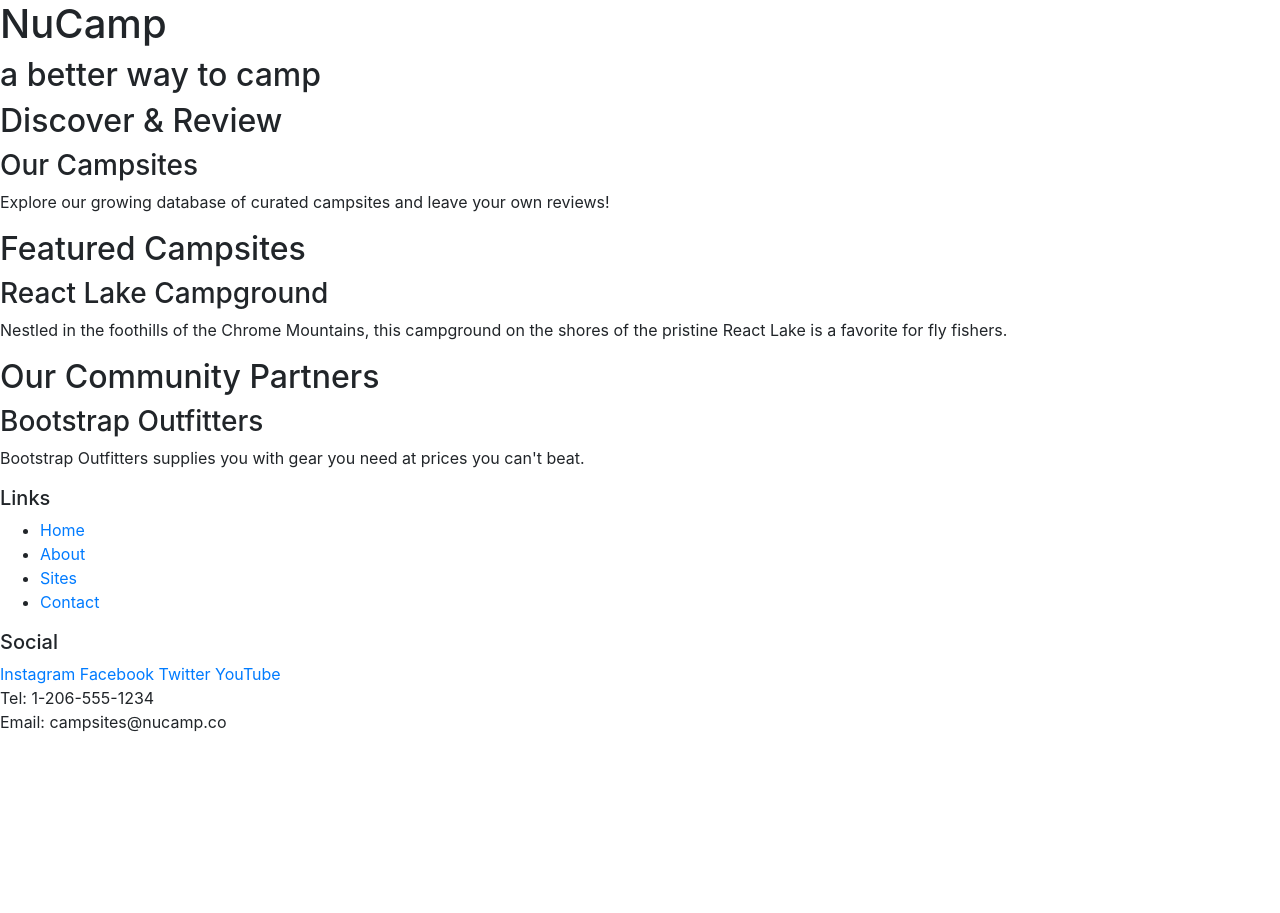
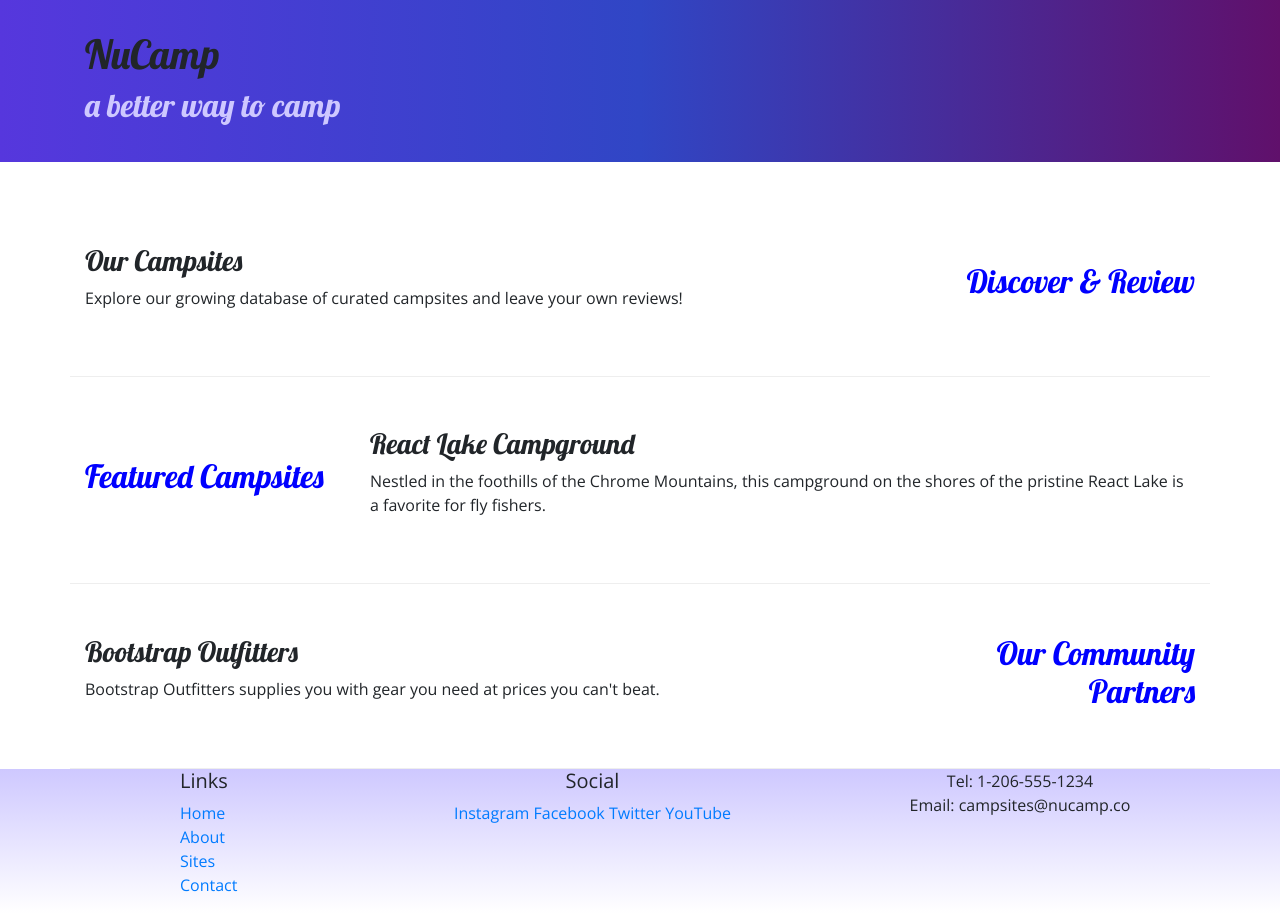
Before and after one commit to keithholler/Bootstrap, a website: page index.html in a window 1280 px wide. Before the commit the page ends 800 px from the top, so only its background shows below. Drawn offline with nearby package versions, Linux system fonts and the light colour scheme.

Commit message:
about us

```diff
--- /dev/null
+++ b/css/styles.css
@@ -0,0 +1,29 @@
+body{
+    font-family: "Open Sans", sans-serif;
+}
+
+h1, h2, h3{
+    font-family:"Lobster", cursive;
+}
+
+h2{
+    color: blue;
+}
+header h2{
+    color:#CEC8FF;
+}
+
+footer{
+    background-image: linear-gradient(#CEC8FF,white);
+}
+
+.jumbotron{
+    padding:30px;
+    background-image: linear-gradient(to right, #5637DD, #3046C5, #60106B);
+}
+
+.row-content{
+    padding: 50px 0;
+    border-bottom: 1px ridge;
+    min-height: 20px;
+}
--- a/index.html
+++ b/index.html
@@ -8,58 +8,82 @@
 
      <!-- Bootstrap CSS -->
      <link rel="stylesheet" href="node_modules/bootstrap/dist/css/bootstrap.min.css" />
+     <link rel="stylesheet" href="https://fonts.googleapis.com/css?family=Lobster|Open+Sans" />
+     <link rel="stylesheet" href="css/styles.css">
      <title>NuCamp: A Better Way To Camp</title>
 </head>
 
 
 <body>
 
-    <header>
-        <div>
+    <header class="jumbotron jumbotron-fluid">
+        <div class="container">
+            <div class = "row">
+                <dive class = "col">
             <h1>NuCamp</h1>
             <h2>a better way to camp</h2>
+                </dive>
+            </div>
         </div>
     </header>
 
-    <div>
-        <h2>Discover & Review</h2>
+    <div class="container">
+        <div class="row row-content align-items-center">
+            <div class="col-sm-4 order-sm-last col-md-3">
+                <h2 class="text-sm-right">Discover & Review</h2>
+            </div>
+            <div class="col">
                 <h3>Our Campsites</h3>
-        <p>Explore our growing database of curated campsites and leave your own reviews!</p>
+                <p class="d-none d-sm-block">Explore our growing database of curated campsites and leave your own reviews!</p>
+            </div>
         </div>
 
-    <div>
+        <div class="row row-content align-items-center">
+            <div class="col-sm-4 col-md-3">
                 <h2>Featured Campsites</h2>
+            </div>
+            <div class="col">
                 <h3>React Lake Campground</h3>
-        <p>Nestled in the foothills of the Chrome Mountains, this campground on the shores of the pristine React Lake is a favorite for fly fishers.</p>
+                <p class="d-none d-sm-block">Nestled in the foothills of the Chrome Mountains, this campground on the shores of the pristine React Lake is a favorite for fly fishers.</p>
+            </div>
         </div>
 
-    <div>
-        <h2>Our Community Partners</h2>
+        <div class="row row-content align-items-center">
+            <div class="col-sm-4 order-sm-last col-md-3">
+                <h2 class="text-sm-right">Our Community Partners</h2>
+            </div>
+            <div class="col">
                 <h3>Bootstrap Outfitters</h3>
-        <p>Bootstrap Outfitters supplies you with gear you need at prices you can't beat.</p>
+                <p class="d-none d-sm-block">Bootstrap Outfitters supplies you with gear you need at prices you can't beat.</p>
             </div>
-
+            </div>
+        </div>
     <footer>
-        <div>
+        <div class="container">
+            <div class="row">
+                <div CLASS="col-4 col-sm-2 offset-1">
                     <h5>Links</h5>
-            <ul>
+                    <ul class="list-unstyled">
                         <li><a href="#">Home</a></li>
-                <li><a href="#">About</a></li>
+                        <li><a href="aboutus.html">About</a></li>
                         <li><a href="#">Sites</a></li>
                         <li><a href="#">Contact</a></li>
                     </ul>
                 </div>
-        <div>
+                <div class="col-6 col-sm-5 text-center">
                     <h5>Social</h5>
                     <a href="http://instagram.com/">Instagram</a>
                     <a href="http://facebook.com/">Facebook</a>
                     <a href="http://twitter.com/">Twitter</a>
                     <a href="http://youtube.com/">YouTube</a>
                 </div>
-        <div>
+                <div class="col-sm-4 text-center">
                     Tel: 1-206-555-1234<br />
                     Email: campsites@nucamp.co
                 </div>
+            </div>
+        </div>
+
     </footer>
 <!-- jQuery must come first, then Popper.js, then the Bootstrap JavaScript plugins.-->
 <script src="node_modules/jquery/dist/jquery.slim.min.js"></script>
```
Also changed, not shown: aboutus.html (added, +88 -0 lines). Lines whose indentation alone changed are shown as unchanged.
